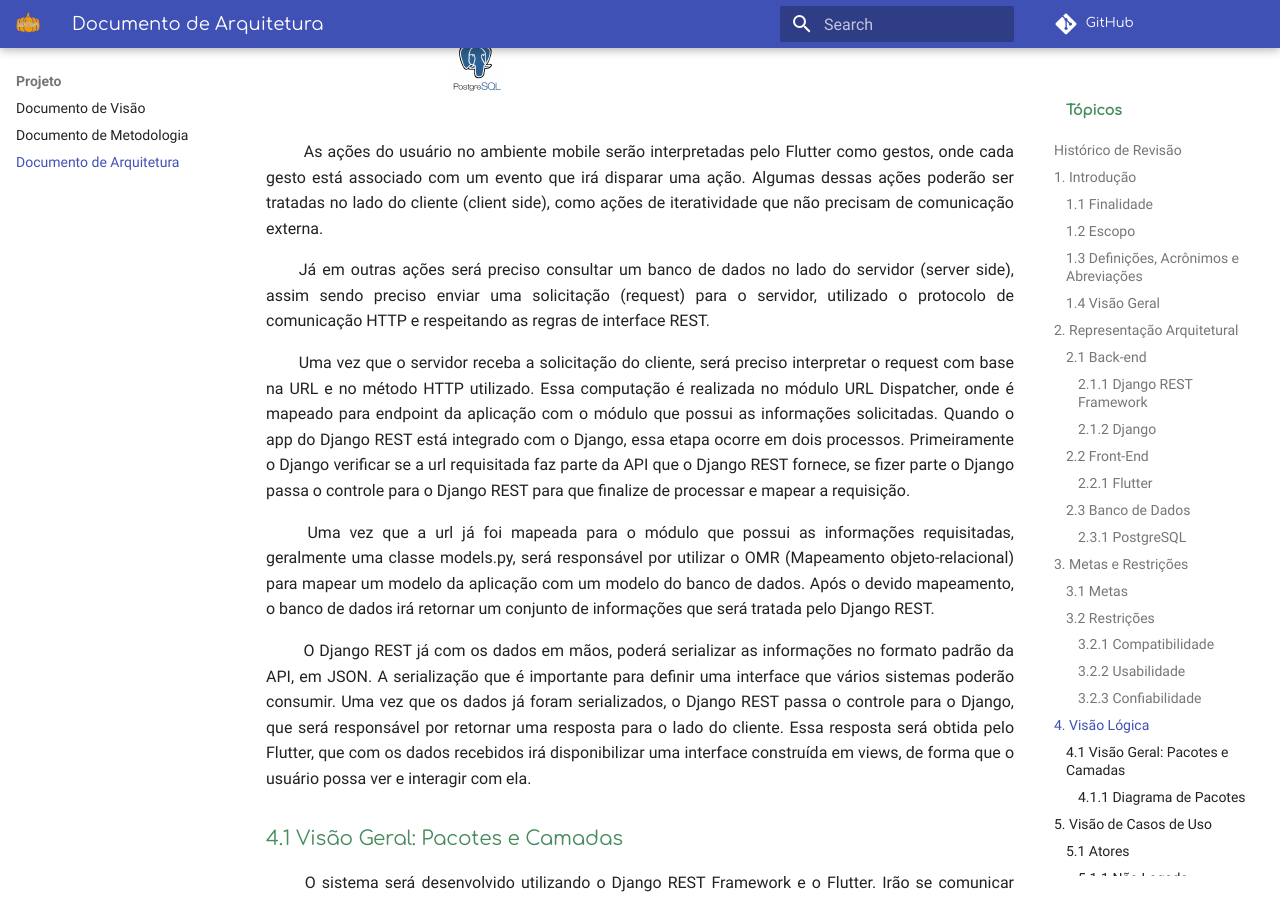
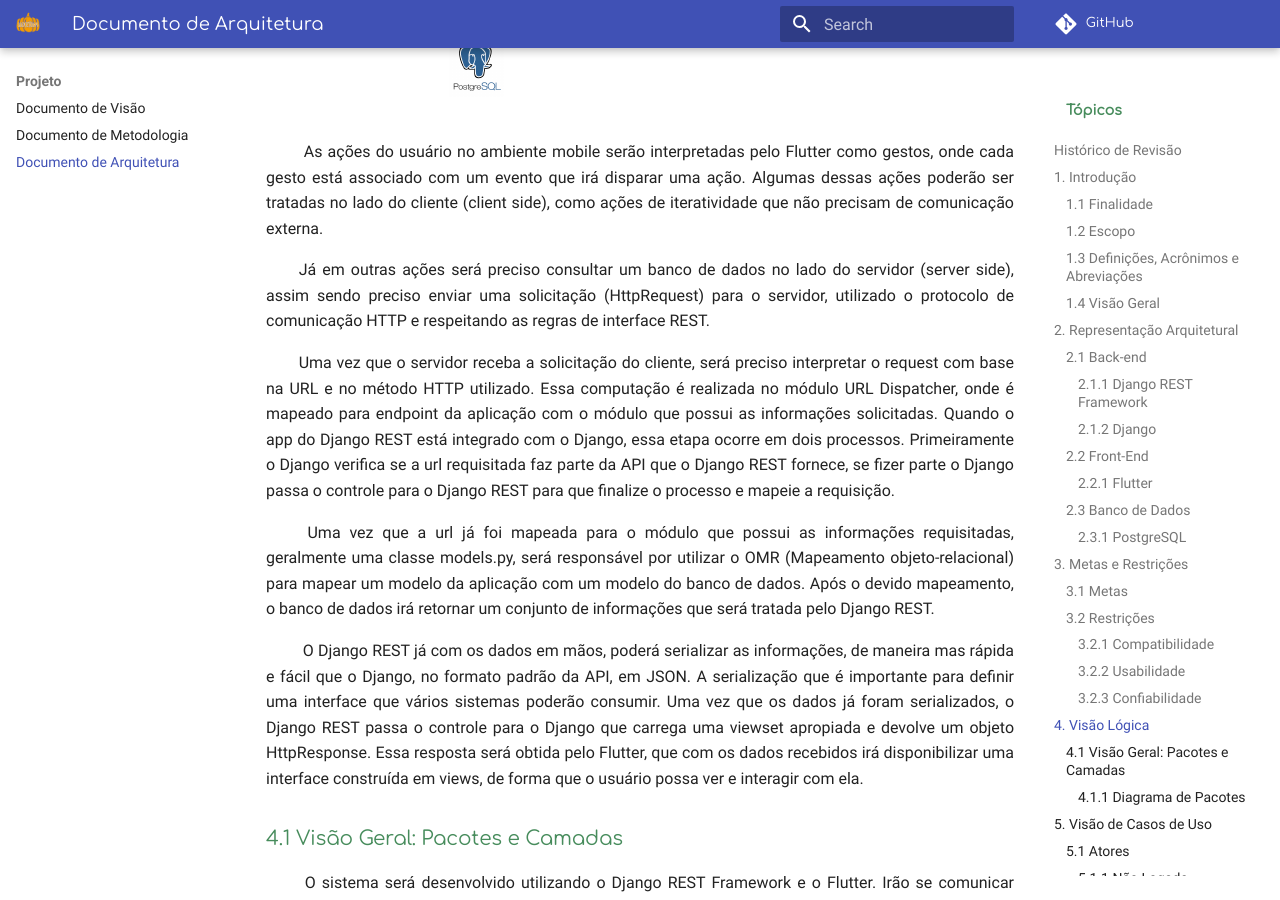
Before and after one commit to fga-eps-mds/2020.2-Hortum, an MkDocs documentation site: the page built from docs/Documento_de_arquitetura.md, in a window 1280 px wide and 900 px high, scrolled down 5126 px. Built offline with MkDocs 1.6.1 and Material for MkDocs 9.7.7, drawn with Linux system fonts in a browser that asks for light colours; comment, search, counter and statistics services are not loaded.

Commit message:
#138 Modificando Visao Logica

```diff
--- a/docs/Documento_de_arquitetura.md
+++ b/docs/Documento_de_arquitetura.md
@@ -105,13 +105,13 @@
 ![Visão Lógica](img/visao_logica.png)
 <p align = "justify"> &emsp;&emsp; As ações do usuário no ambiente mobile serão interpretadas pelo Flutter como gestos, onde cada gesto está associado com um evento que irá disparar uma ação. Algumas dessas ações poderão ser tratadas no lado do cliente (client side), como ações de iteratividade que não precisam de comunicação externa.</p>
 
-<p align = "justify"> &emsp;&emsp;Já em outras ações será preciso consultar um banco de dados no lado do servidor (server side), assim sendo preciso enviar uma solicitação (request) para o servidor, utilizado o protocolo de comunicação HTTP e respeitando as regras de interface REST.</p>
+<p align = "justify"> &emsp;&emsp;Já em outras ações será preciso consultar um banco de dados no lado do servidor (server side), assim sendo preciso enviar uma solicitação (HttpRequest) para o servidor, utilizado o protocolo de comunicação HTTP e respeitando as regras de interface REST.</p>
 
-<p align = "justify"> &emsp;&emsp;Uma vez que o servidor receba a solicitação do cliente, será preciso interpretar o request com base na URL e no método HTTP utilizado. Essa computação é realizada no módulo URL Dispatcher, onde é mapeado para endpoint da aplicação com o módulo que possui as informações solicitadas. Quando o app do Django REST está integrado com o Django, essa etapa ocorre em dois processos. Primeiramente o Django verificar se a url requisitada faz parte da API que o Django REST fornece, se fizer parte o Django passa o controle para o Django REST para que finalize de processar e mapear a requisição.</p>
+<p align = "justify"> &emsp;&emsp;Uma vez que o servidor receba a solicitação do cliente, será preciso interpretar o request com base na URL e no método HTTP utilizado. Essa computação é realizada no módulo URL Dispatcher, onde é mapeado para endpoint da aplicação com o módulo que possui as informações solicitadas. Quando o app do Django REST está integrado com o Django, essa etapa ocorre em dois processos. Primeiramente o Django verifica se a url requisitada faz parte da API que o Django REST fornece, se fizer parte o Django passa o controle para o Django REST para que finalize o processo e mapeie a requisição.</p>
 
 <p align = "justify"> &emsp;&emsp; Uma vez que a url já foi mapeada para o módulo que possui as informações requisitadas, geralmente uma classe models.py, será responsável por utilizar o OMR (Mapeamento objeto-relacional) para mapear um modelo da aplicação com um modelo do banco de dados. Após o devido mapeamento, o banco de dados irá retornar um conjunto de informações que será tratada pelo Django REST.</p>
 
-<p align = "justify"> &emsp;&emsp; O Django REST já com os dados em mãos, poderá serializar as informações no formato padrão da API, em JSON. A serialização que é importante para definir uma interface que vários sistemas poderão consumir. Uma vez que os dados já foram serializados, o Django REST passa o controle para o Django, que será responsável por retornar uma resposta para o lado do cliente.
+<p align = "justify"> &emsp;&emsp; O Django REST já com os dados em mãos, poderá serializar as informações, de maneira mas rápida e fácil que o Django, no formato padrão da API, em JSON. A serialização que é importante para definir uma interface que vários sistemas poderão consumir. Uma vez que os dados já foram serializados, o Django REST passa o controle para o Django que carrega uma viewset apropiada e devolve um objeto HttpResponse.
 Essa resposta será obtida pelo Flutter, que com os dados recebidos irá disponibilizar uma interface construída em views, de forma que o usuário possa ver e interagir com ela. </p>
 
 ### 4.1 Visão Geral: Pacotes e Camadas
```
